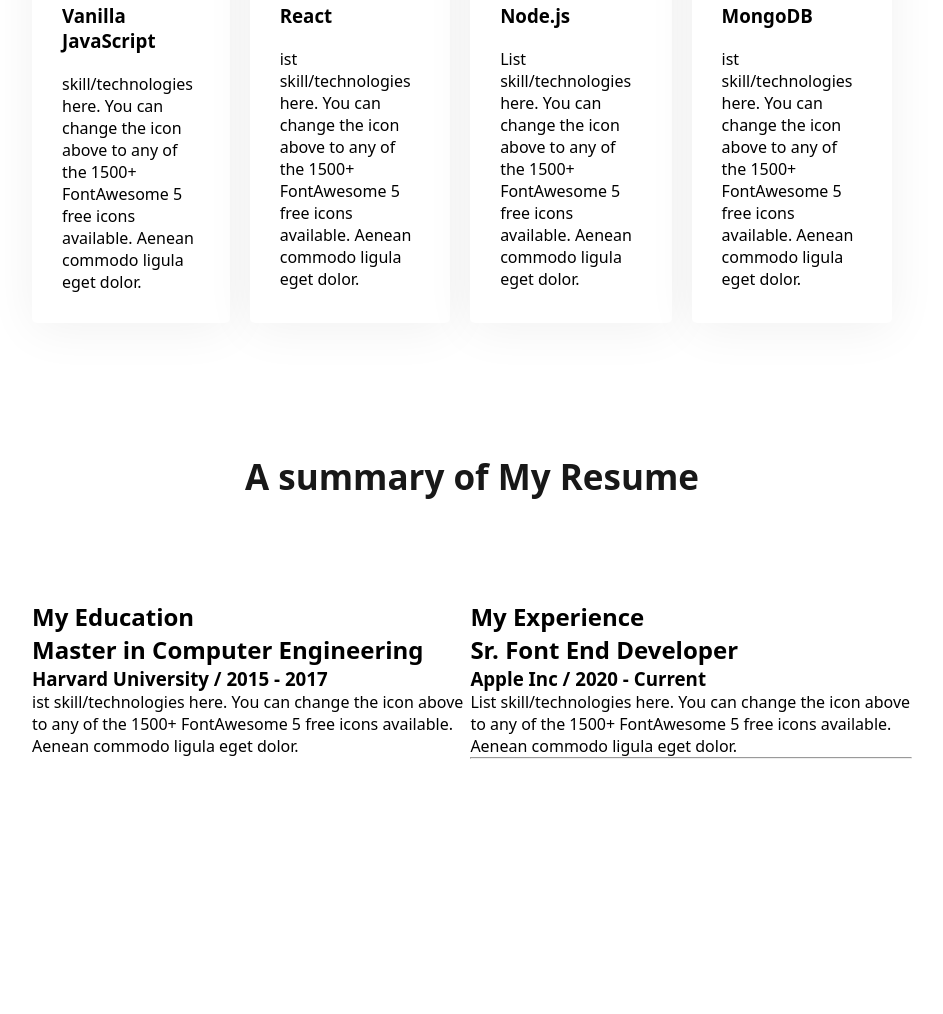
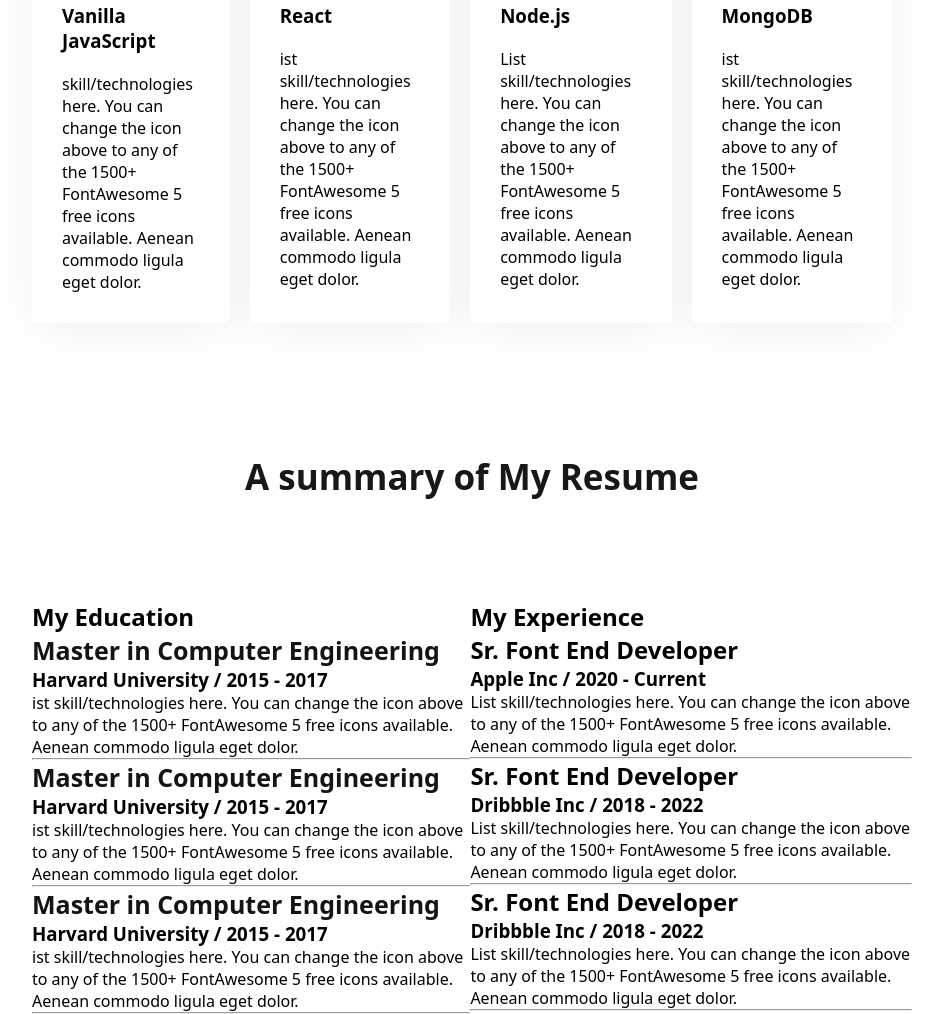
Before and after one commit to rupaakter031998/portfolio, a plain HTML site: page index.html in a window 1280 px wide. Shown: the part 2059-3073 px from the top of the page, without its empty margins (168-1111 px from the left). Before the commit the page ends 2818 px from the top, so only its background shows below. Drawn offline with Linux system fonts and the light colour scheme.

Commit message:
resume class ar kaj

```diff
--- a/css/porttfolio.css
+++ b/css/porttfolio.css
@@ -126,3 +126,8 @@ ul li{
     justify-content: space-between;
     margin-top: 100px;
  }
+ .Resume-sub-title{
+    font-size: 25px;
+    font-weight: 700;
+    color: #141414;
+ }
--- a/index.html
+++ b/index.html
@@ -1,11 +1,13 @@
 <!DOCTYPE html>
 <html lang="en">
+
 <head>
    <meta charset="UTF-8">
    <meta name="viewport" content="width=device-width, initial-scale=1.0">
    <link rel="stylesheet" href="css/porttfolio.css">
    <title>rup</title>
 </head>
+
 <body>
    <header class="header-class">
       <nav>
@@ -21,15 +23,17 @@
       <div class="banner">
          <div class="banner-title">
             <h3 class="banner-nema">Hi I am</h3>
-              <h1 class="title-name"><H1>Mary Hardy</h1>
-                   <p class="banner-para">Shot what able cold new see hold.Friendly as an betrayed formerly he. Morning because as to society behaved moments.</p>
+            <h1 class="title-name">
+               <H1>Mary Hardy</h1>
+               <p class="banner-para">Shot what able cold new see hold.Friendly as an betrayed formerly he. Morning
+                  because as to society behaved moments.</p>
                <div class="btn-gruo">
                   <button class="primary-btn">Download CV</button>
                   <button class="btn-outline">Contact</button>
 
                </div>
          </div>
-            <img src="images/hardy.png" >
+         <img src="images/hardy.png">
       </div>
    </header>
    <main>
@@ -37,7 +41,10 @@
       <section class="About-me">
          <div class="about-sub">
             <h3 class="about-class">About Me</h3>
-        <p class="about-para">I, m a designer & developer with a passion for web design. I enjoy developing simple, clean and slick websites that provide real value to the end user. Thousands of clients have procured exceptional resulfs while working with me. Delivering work within time and budget which meets clients requirements in our mata</p>
+            <p class="about-para">I, m a designer & developer with a passion for web design. I enjoy developing simple,
+               clean and slick websites that provide real value to the end user. Thousands of clients have procured
+               exceptional resulfs while working with me. Delivering work within time and budget which meets clients
+               requirements in our mata</p>
             <p class="soto"></p>
             <p class="boro"></p>
          </div>
@@ -46,31 +53,37 @@
       </section>
       <section class="What-i-do">
          <h2 class="what-title">What I do</h2>
-        <p class="what-paragraph">I have more than 10 years experience building software for clients all over the world. Below is a quick overview of my main technical skill sets and technologies i use. Want to find out more about my experience? Check out my online resume and project portfolio.</p>
+         <p class="what-paragraph">I have more than 10 years experience building software for clients all over the
+            world. Below is a quick overview of my main technical skill sets and technologies i use. Want to find out
+            more about my experience? Check out my online resume and project portfolio.</p>
          <!--div.skill>div.skill-father*4>img.skill-img+h3.skill-title+p.skill-pare-->
          <div class="skill-grandfather">
             <div class="skill-father">
-           <img src="images/icons/js.png"alt="">
+               <img src="images/icons/js.png" alt="">
                <h3 class="skill-title">Vanilla JavaScript</h3>
-           <p class="skill-pare">skill/technologies here. You can change the icon above to any of the 1500+ FontAwesome 5 free icons available. Aenean commodo ligula eget dolor.</p>
+               <p class="skill-pare">skill/technologies here. You can change the icon above to any of the 1500+
+                  FontAwesome 5 free icons available. Aenean commodo ligula eget dolor.</p>
 
             </div>
             <div class="skill-father">
-         <img src="images/icons/react.png"alt="">
+               <img src="images/icons/react.png" alt="">
                <h3 class="skill-title">React</h3>
-         <p class="skill-pare">ist skill/technologies here. You can change the icon above to any of the 1500+ FontAwesome 5 free icons available. Aenean commodo ligula eget dolor.</p>
+               <p class="skill-pare">ist skill/technologies here. You can change the icon above to any of the 1500+
+                  FontAwesome 5 free icons available. Aenean commodo ligula eget dolor.</p>
 
             </div>
             <div class="skill-father">
-             <img src="images/icons/nodejs.png"alt="">
+               <img src="images/icons/nodejs.png" alt="">
                <h3 class="skill-title">Node.js</h3>
-             <p class="skill-pare">List skill/technologies here. You can change the icon above to any of the 1500+ FontAwesome 5 free icons available. Aenean commodo ligula eget dolor.</p>
+               <p class="skill-pare">List skill/technologies here. You can change the icon above to any of the 1500+
+                  FontAwesome 5 free icons available. Aenean commodo ligula eget dolor.</p>
 
             </div>
             <div class="skill-father">
-             <img src="images/icons/mongo.png"alt="">
+               <img src="images/icons/mongo.png" alt="">
                <h3 class="skill-title">MongoDB</h3>
-             <p class="skill-pare">ist skill/technologies here. You can change the icon above to any of the 1500+ FontAwesome 5 free icons available. Aenean commodo ligula eget dolor.</p>
+               <p class="skill-pare">ist skill/technologies here. You can change the icon above to any of the 1500+
+                  FontAwesome 5 free icons available. Aenean commodo ligula eget dolor.</p>
 
             </div>
          </div>
@@ -86,13 +99,43 @@
                   <h3 class="Resume-sub-sub">Harvard University / 2015 - 2017</h3>
                   <p class="Resume-para">ist skill/technologies here. You can change the icon above
                      to any of the 1500+ FontAwesome 5 free icons available. Aenean commodo ligula eget dolor.</p>
+                  <hr>
+               </div>
+               <div>
+                  <h2 class="Resume-sub-title">Master in Computer Engineering</h2>
+                  <h3 class="Resume-sub-sub">Harvard University / 2015 - 2017</h3>
+                  <p class="Resume-para">ist skill/technologies here. You can change the icon above
+                     to any of the 1500+ FontAwesome 5 free icons available. Aenean commodo ligula eget dolor.</p>
+                  <hr>
+               </div>
+               <div>
+                  <h2 class="Resume-sub-title">Master in Computer Engineering</h2>
+                  <h3 class="Resume-sub-sub">Harvard University / 2015 - 2017</h3>
+                  <p class="Resume-para">ist skill/technologies here. You can change the icon above
+                     to any of the 1500+ FontAwesome 5 free icons available. Aenean commodo ligula eget dolor.</p>
+                  <hr>
                </div>
             </div>
+
             <div>
                <h2>My Experience</h2>
                <div>
                   <h2 class="Experience-sub-title">Sr. Font End Developer</h2>
                   <h3 class="Experience-sub-sub">Apple Inc / 2020 - Current</h3>
+                  <p class="Exerience-para">List skill/technologies here. You can change the icon above
+                     to any of the 1500+ FontAwesome 5 free icons available. Aenean commodo ligula eget dolor.</p>
+                  <hr>
+               </div>
+               <div>
+                  <h2 class="Experience-sub-title">Sr. Font End Developer</h2>
+                  <h3 class="Experience-sub-sub">Dribbble Inc / 2018 - 2022</h3>
+                  <p class="Exerience-para">List skill/technologies here. You can change the icon above
+                     to any of the 1500+ FontAwesome 5 free icons available. Aenean commodo ligula eget dolor.</p>
+                  <hr>
+               </div>
+               <div>
+                  <h2 class="Experience-sub-title">Sr. Font End Developer</h2>
+                  <h3 class="Experience-sub-sub">Dribbble Inc / 2018 - 2022</h3>
                   <p class="Exerience-para">List skill/technologies here. You can change the icon above
                      to any of the 1500+ FontAwesome 5 free icons available. Aenean commodo ligula eget dolor.</p>
                   <hr>
@@ -107,7 +150,7 @@
 
 
 
-        </div>
+
       </section>
 
 
@@ -118,4 +161,5 @@
    </footer>
 
 </body>
+
 </html>
```
Lines whose indentation alone changed are shown as unchanged.
